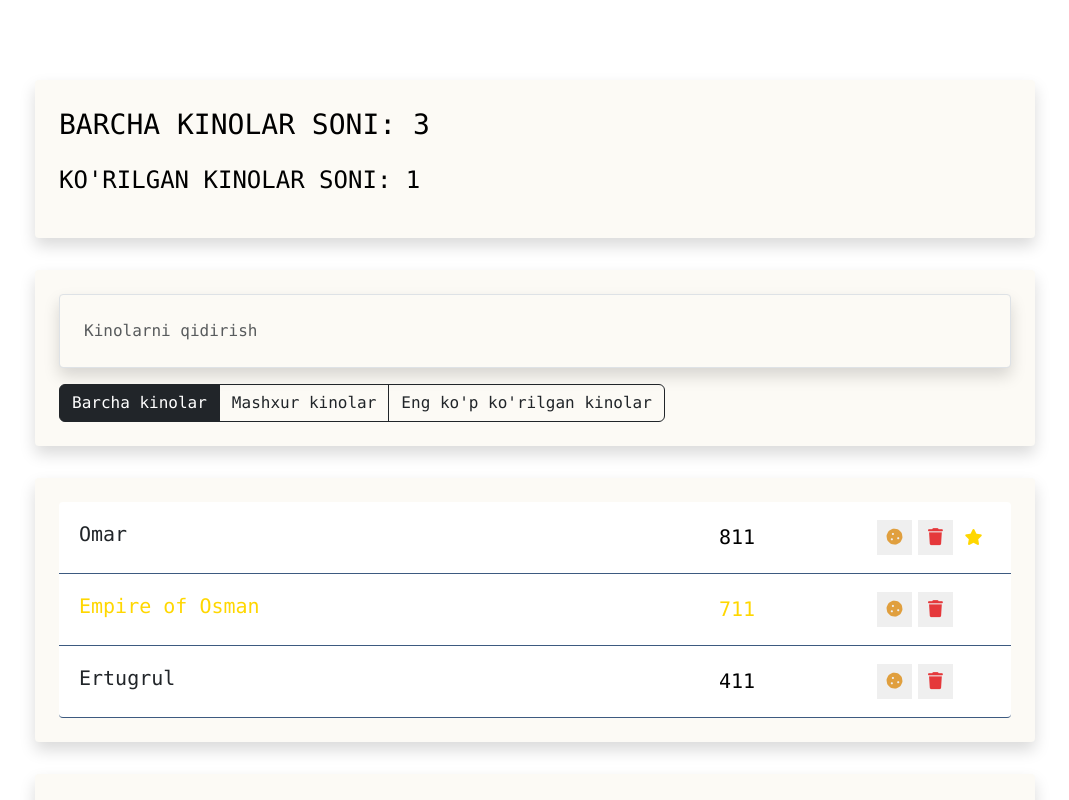
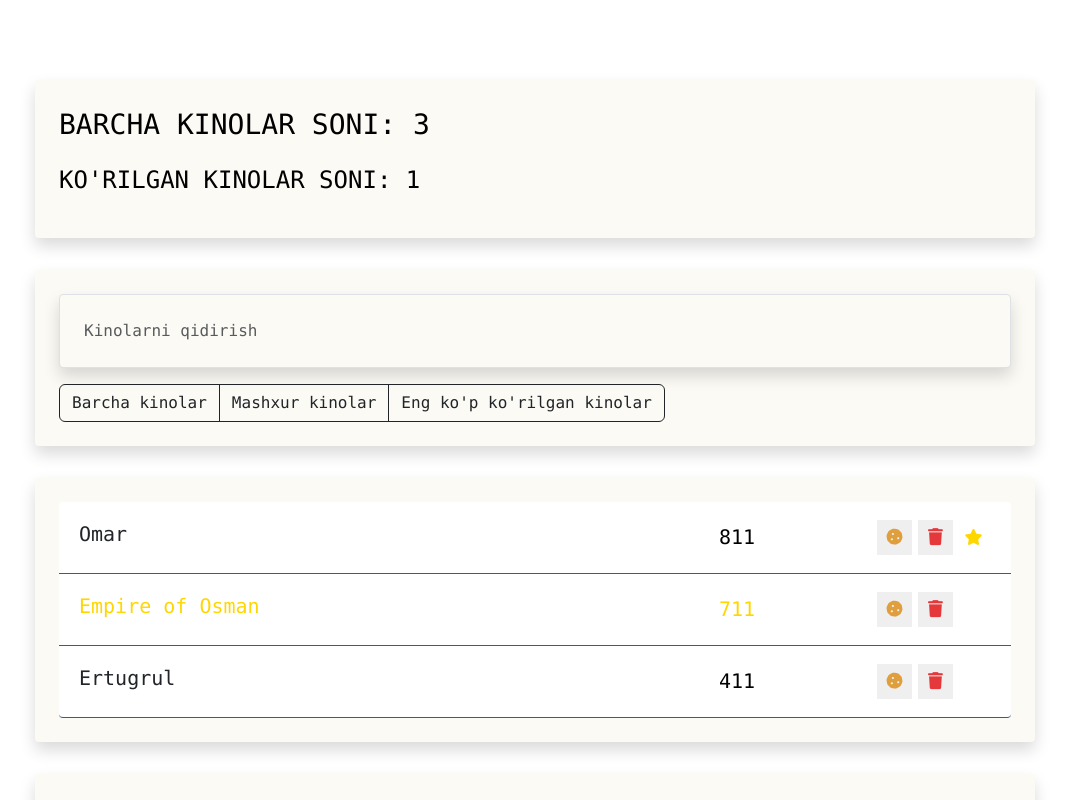
Before and after one commit to mukhammadibrokhim/movie, a Vue app: page / in a window 1280 px wide. Shown: the top 800 px of the page, without its empty margins (105-1174 px from the left). Built offline with nearby package versions, Linux system fonts and the light colour scheme.

Commit message:
app filter modified and bugs fixed

```diff
--- a/src/components/app-filter/AppFilter.vue
+++ b/src/components/app-filter/AppFilter.vue
@@ -1,13 +1,51 @@
 <template >
     <div class="btn-group">
-        <button type="button" class="btn btn-dark"> Barcha kinolar</button>
-        <button type="button" class="btn btn-outline-dark"> Mashxur kinolar</button>
-        <button type="button" class="btn btn-outline-dark"> Eng ko'p ko'rilgan kinolar</button>
+
+        <button v-for="btn in filterButtons" :key="btn.name" class="btn"
+        :class="[filterName == btn.name ? 'btn-dark' : 'btn-outline-dark']"
+        @click="filterHandler(btn.name)">
+         {{ btn.title }}
+        </button>
     </div>
 </template>
 <script>
 export default {
+    props: {
+        updateFilterHandler: {
+            type: Function,
+            required: true,
+        },
+        filterName: {
+            type: String,
+            required: true
+        }
+    },
+    data() {
+        return {
+            filterButtons: [
+                {
+                    title: 'Barcha kinolar',
+                    name: 'all'
+                },
+                {
+                    title: 'Mashxur kinolar',
+                    name: 'popular'
+                },
+                {
+                    title: "Eng ko'p ko'rilgan kinolar",
+                    name: 'mostViews'
+                },
+            ],
 
+            filter: 'all',
+        }
+    },
+    methods: {
+        filterHandler(filter){
+            this.filter = filter
+            this.updateFilterHandler(this.filter)
+        }
+    },
 }
 </script>
 <style >
--- a/src/components/app/App.vue
+++ b/src/components/app/App.vue
@@ -4,10 +4,15 @@
         <AppInfo  :allMoviesCount="movies.length" :favouriteMvoiesCount="movies.filter(c => c.favourite).length"/>
         <div class="search-panel shadow">
           <SearchPanel :updateTermHandler="updateTermHandler" />
-          <AppFilter/>
+          <AppFilter :updateFilterHandler="updateFilterHandler" :filterName="filter"/>
       </div>
-      <MoveList :movies="onSearchHandler(movies, term)" @onToggle="onToggleHandler" @onRemove="onRemoveHandler"/>
+      <MoveList
+      :movies="onFilterHandler(onSearchHandler(movies, term), filter)"
+      @onToggle="onToggleHandler"
+      @onRemove="onRemoveHandler"/>
+
       <MovieAddForm  @createMovie="createMovie"/>
+
     </div>
   </div>
 
@@ -54,6 +59,7 @@ import MovieAddForm from '@/components/movie-add-form/MovieAddForm.vue'
 
             ],
             term: '',
+            filter: '',
         }
     },
 
@@ -80,11 +86,22 @@ import MovieAddForm from '@/components/movie-add-form/MovieAddForm.vue'
         }
         return arr.filter(c => c.name.toLowerCase().indexOf(term) > -1)
       },
-
+      onFilterHandler(arr,filter){
+        switch (filter) {
+          case 'popular':
+            return arr.filter(c => c.like);
+          case 'mostViews':
+            return arr.filter(c=> c.viewers > 500)
+          default:
+            return arr;
+        }
+      },
       updateTermHandler(term){
         this.term = term
       },
-
+      updateFilterHandler(filter){
+        this.filter = filter
+      }
     },
 
   }
```
Also changed, not shown: src/components/movie-list/MovieList.vue (+4 -4 lines).
